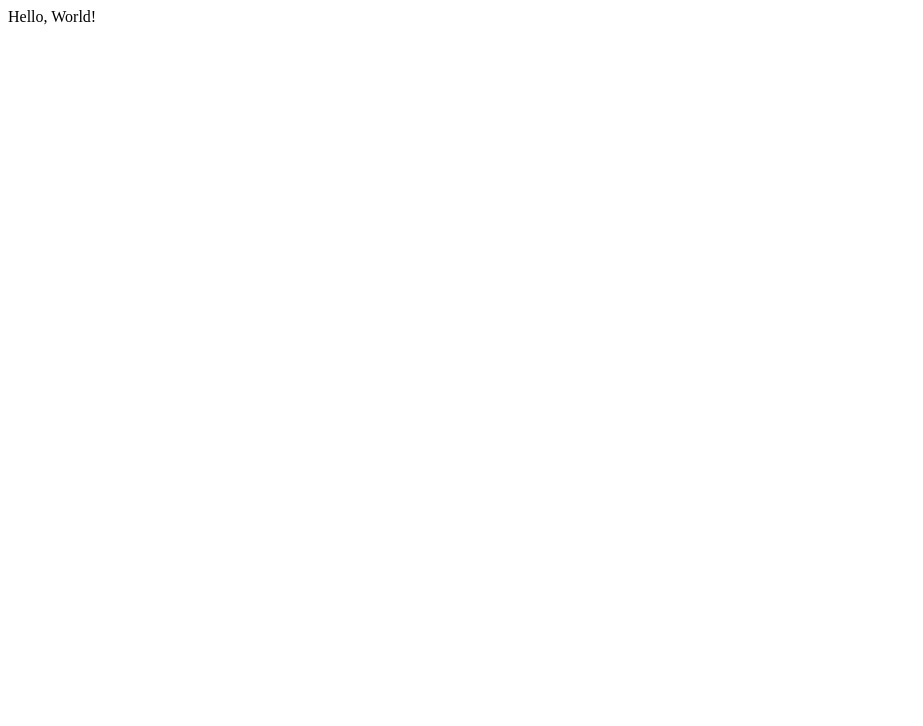
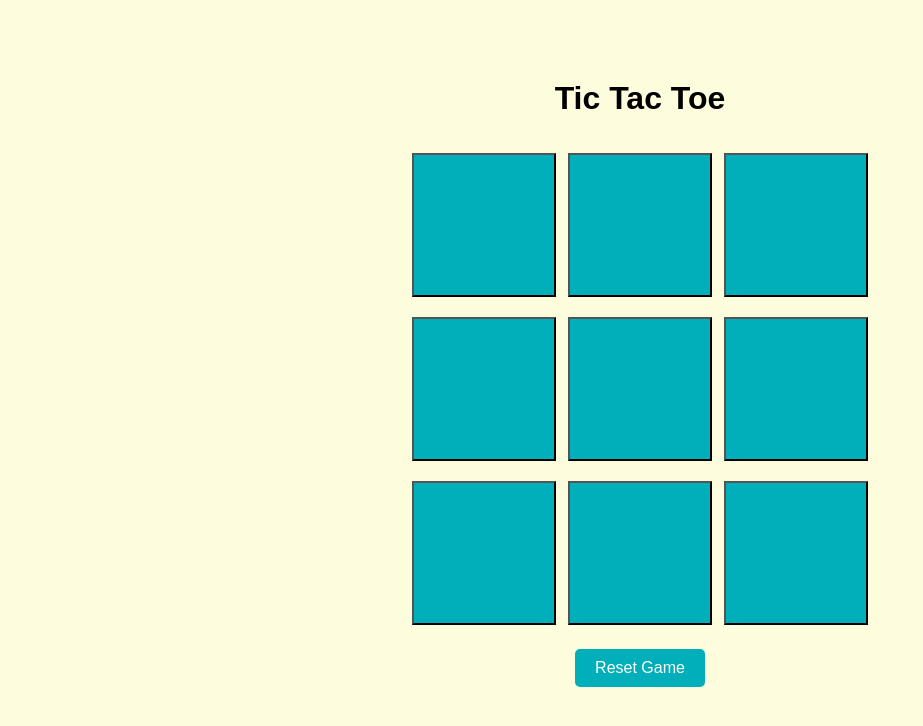
Before and after one commit to aashritha99/xoxo-game, a plain HTML site: page index.html in a window 1280 px wide. Shown: the whole page, without its empty margins (0-923 px from the left). Drawn offline with Linux system fonts and the light colour scheme.

Commit message:
Implement game layout and functionality for Tic Tac Toe

```diff
--- a/index.html
+++ b/index.html
@@ -3,9 +3,29 @@
 <head>
     <meta charset="UTF-8">
     <meta name="viewport" content="width=device-width, initial-scale=1.0">
-    <title>Document</title>
+    <link rel="stylesheet" href="style.css">
+    <title>xoxo game</title>
 </head>
 <body>
-    <div id="app">Hello, World!</div>
+        <h1 class="title">Tic Tac Toe</h1>
+   <main >
+    <div class="container">
+      <div class="game">
+        <button id ="btn1" class="box"></button>
+        <button id ="btn2" class="box"></button>
+        <button id ="btn3" class="box"></button>
+        <button id ="btn4" class="box"></button>
+        <button id ="btn5" class="box"></button>
+        <button id ="btn6" class="box"></button>
+        <button id ="btn7" class="box"></button>
+        <button id ="btn8" class="box"></button>
+        <button id ="btn9" class="box"></button>
+      </div>
+          <button id="reset" class="reset">Reset Game</button>
+    </div>
+   </main>
+
+
+    <script src="script.js"> </script>
 </body>
 </html>
--- a/script.js
+++ b/script.js
@@ -0,0 +1,30 @@
+console.log("hello");
+let boxes=document.querySelectorAll(".box");
+let reset =document.querySelector(".reset");
+let turn=true;
+
+let winning_patterns=[
+    [0,1,2],
+    [3,4,5],
+    [6,7,8],
+    [0,3,6],
+    [1,4,7],
+    [2,5,8],
+    [0,4,8],
+    [2,4,6]
+];
+//event listener
+boxes.forEach((box) => {
+box.addEventListener("click", ()=> {
+   if(turn === true){
+    box.innerText="o";
+    turn=false;
+   }
+   else{
+     box.innerText="x";
+     turn=true;
+   }
+   box.disabled =true;
+   checkWinner();
+})
+})
--- a/style.css
+++ b/style.css
@@ -0,0 +1,55 @@
+body{
+    background-color: #fdfcdc;
+    text-align: center;
+}
+.container{
+  height:70vh;
+  justify-content: center;
+  align-items: center;
+    display: flex;
+    flex-direction: column;
+}
+
+.game{
+    height:60vmin;
+    width:60vmin;
+    display: flex;
+    flex-wrap: wrap;
+    justify-content: center;
+    align-items: center;
+    gap:1.5vmin;
+
+}
+
+.title{
+    text-align: center;
+    font-family: 'Arial', sans-serif;
+    margin-top: 10vmin;;
+
+}
+.box{
+    width: 18vmin;
+    height: 18vmin;
+    font-size: 10vmin;
+    background-color: #00afb9;
+    border-radius: vmin;
+    color:black;
+}
+.reset{
+    margin-top: 20px;
+    padding: 10px 20px;
+    font-size: 16px;
+    background-color: #00afb9;
+    color: white;
+    border: none;
+    border-radius: 5px;
+    cursor: pointer;
+    display: flex;;
+}
+.reset:hover{
+    background-color: #007f85;
+}
+.box:hover{
+    background-color: #94d2bd;
+    cursor: pointer;
+}
```
